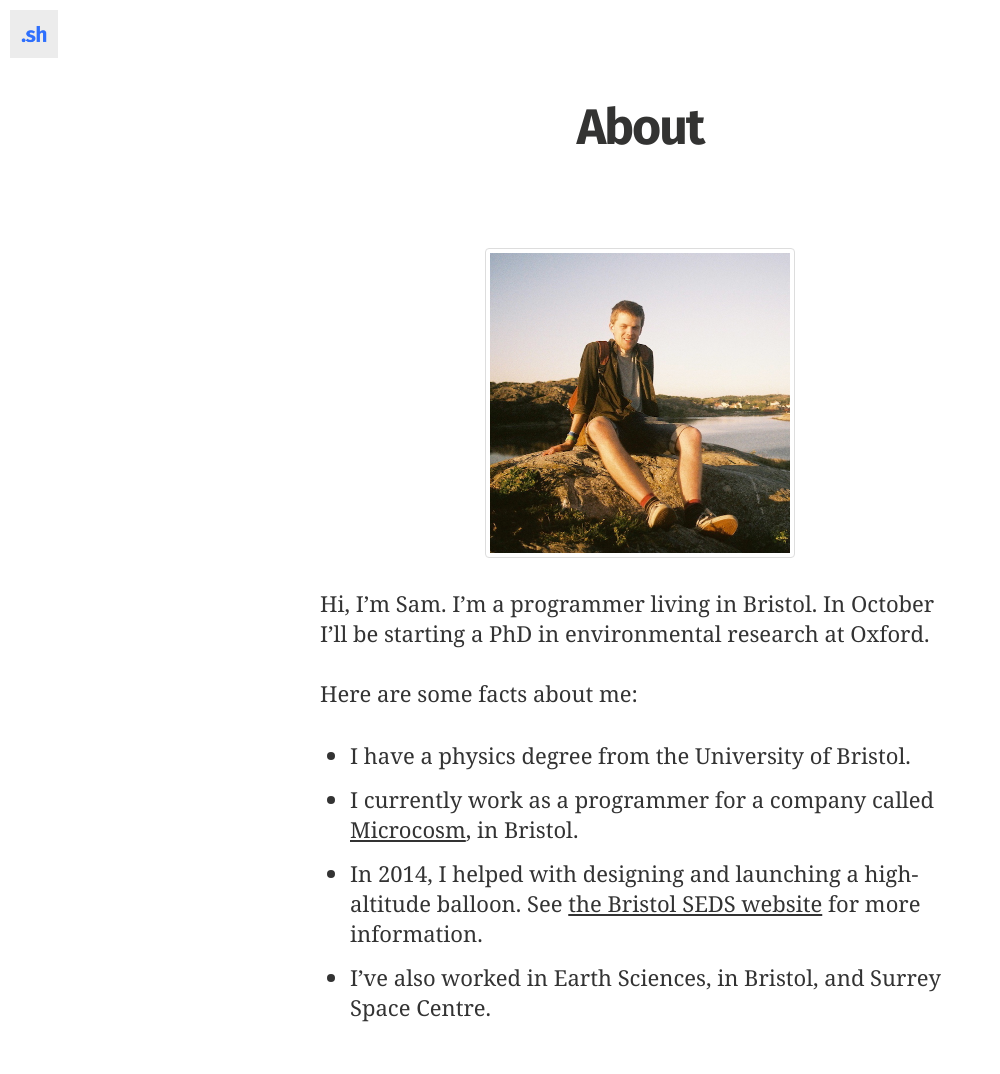
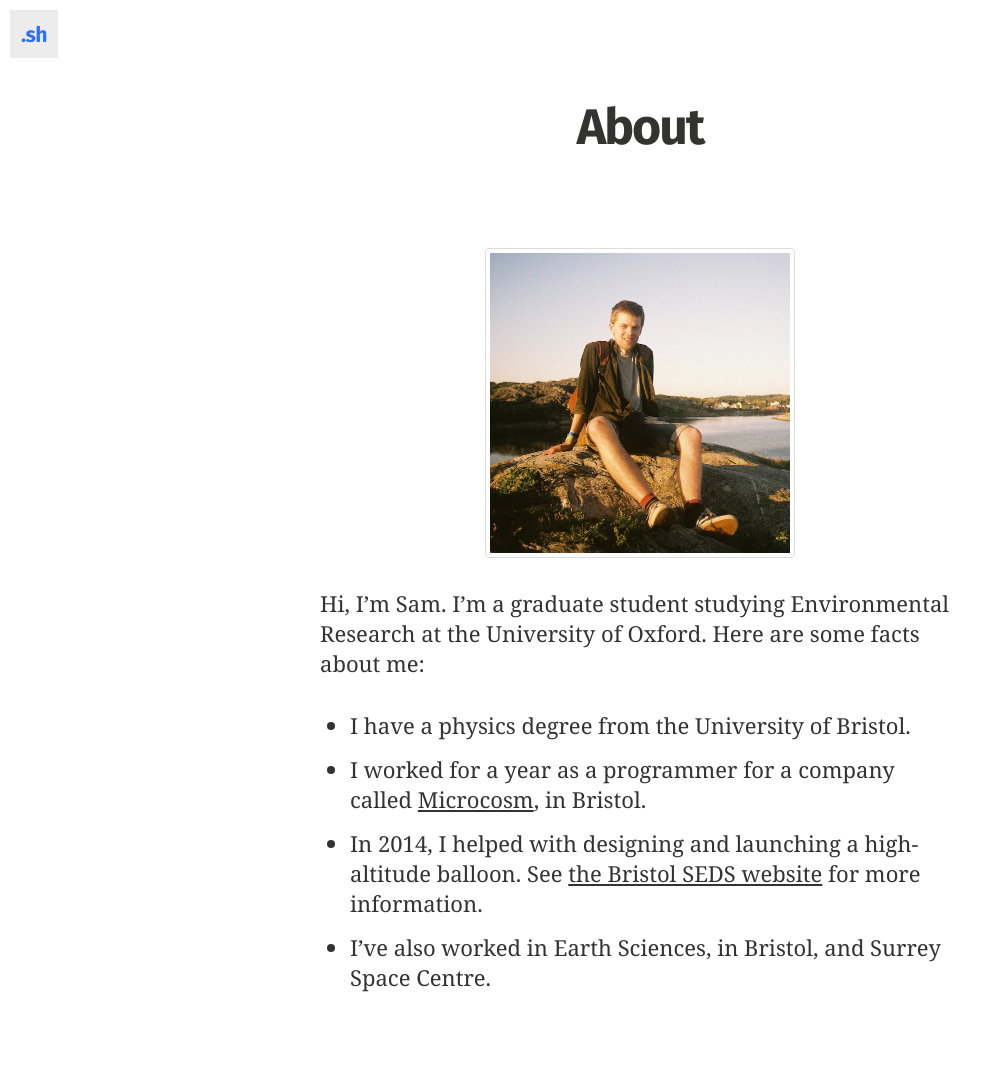
Before and after one commit to samhatfield/samhatfield.github.io, a Jekyll site: the page built from about.md, in a window 1280 px wide and 1400 px high. Shown: the top 1074 px of the window, without its empty margins (0-1000 px from the left). Built offline with Jekyll 4.4.1, drawn with Linux system fonts in a browser that asks for light colours; nearby versions of some CDN libraries; Markdown is read by kramdown in place of the engine named in the settings; grey boxes are pictures that could not be loaded.

Commit message:
Updated bio.

```diff
--- a/_config.yml
+++ b/_config.yml
@@ -4,8 +4,8 @@ highlighter: pygments
 
 # Site settings
 title: "samhatfield"
-description: > # this means to ignore newlines until "email:"
-   Physics | Computers
+#description: > # this means to ignore newlines until "email:"
+#   Physics | Computers
 
 email: samhatfield@live.co.uk
 #blog logo
--- a/about.md
+++ b/about.md
@@ -8,11 +8,10 @@ permalink: /about/
   <img src="/assets/images/me.jpg" height="300" class="img-thumbnail">
 </p>
 
-Hi, I'm Sam. I'm a programmer living in Bristol. In October I'll be starting a PhD in environmental research at Oxford.
-
+Hi, I'm Sam. I'm a graduate student studying Environmental Research at the University of Oxford.
 Here are some facts about me:
 
 - I have a physics degree from the University of Bristol.
-- I currently work as a programmer for a company called [Microcosm](http://microcosm.co.uk/), in Bristol.
+- I worked for a year as a programmer for a company called [Microcosm](http://microcosm.co.uk/), in Bristol.
 - In 2014, I helped with designing and launching a high-altitude balloon. See [the Bristol SEDS website](http://www.bristol-seds.co.uk) for more information.
 - I've also worked in Earth Sciences, in Bristol, and Surrey Space Centre.
--- a/index.html
+++ b/index.html
@@ -23,8 +23,6 @@ layout: default
         {% endif %}
       {% endfor %}
       <a href="/about/">About</a>
-<!--      ·
-            <a href="/cv/">CV</a>-->
     </div>
 </header>
 
```
Also changed, not shown: 1 other file.
